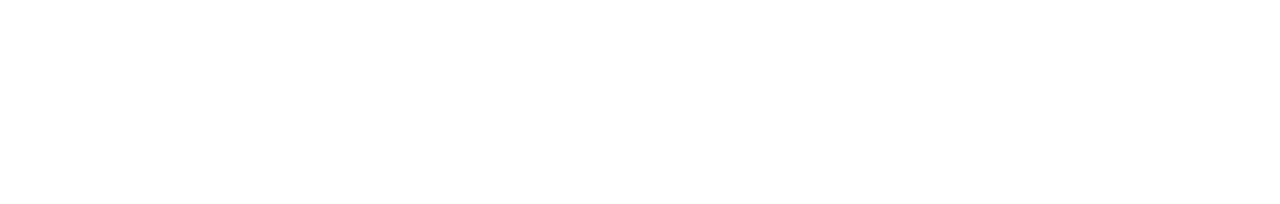
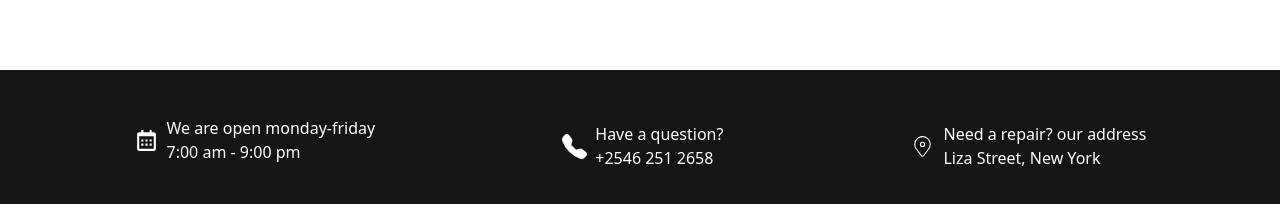
Before and after one commit to MuhammadSaikat25/car-doctor-client, a React (Vite) app: page / in a window 1280 px wide. Shown: the part 2408-2612 px from the top of the page. Before the commit the page ends 2331 px from the top, so only its background shows below. Built offline with nearby package versions, Linux system fonts and the light colour scheme.

Commit message:
added Home contact section

```diff
--- a/src/Pages/HomePage/Home/Home.jsx
+++ b/src/Pages/HomePage/Home/Home.jsx
@@ -3,6 +3,7 @@
 import img3 from '../../../assets/images/homeCarousel/3.jpg'
 import img4 from '../../../assets/images/homeCarousel/4.jpg'
 import HomeAboutUs from './HomeAboutUs/HomeAboutUs';
+import HomeContact from './HomeContact/HomeContact';
 import Services from './Services/Services';
 const Home = () => {
     return (
@@ -51,6 +52,8 @@
             <HomeAboutUs></HomeAboutUs>
             {/* ============ Services Section========== */}
             <Services></Services>
+            {/* ============= ContactInfo section============ */}
+            <HomeContact></HomeContact>
         </>
     );
 };
--- /dev/null
+++ b/src/Pages/HomePage/Home/HomeContact/HomeContact.jsx
@@ -0,0 +1,37 @@
+import { BiCalendar } from 'react-icons/bi';
+import { BsFillTelephoneFill } from 'react-icons/bs';
+import { CiLocationOn } from 'react-icons/ci';
+
+
+
+const HomeContact = () => {
+    return (
+        <div className='space-y-3 mt-16 lg:flex justify-around lg:mt-[147px] text-white bg-[#151515] p-10'>
+            <div className="flex items-center gap-2">
+                <BiCalendar size={25}></BiCalendar>
+                <div className="">
+                    <h1>We are open monday-friday</h1>
+                    <p>7:00 am - 9:00 pm</p>
+                </div>
+            </div>
+            {/* ================ */}
+            <div className="flex items-center gap-2">
+                <BsFillTelephoneFill size={25}></BsFillTelephoneFill>
+                <div className="">
+                    <h1>Have a question?</h1>
+                    <p>+2546 251 2658</p>
+                </div>
+            </div>
+            {/* ================= */}
+            <div className="flex items-center gap-2">
+                <CiLocationOn size={25} color='white'></CiLocationOn>
+                <div className="">
+                    <h1>Need a repair? our address</h1>
+                    <p>Liza Street, New York</p>
+                </div>
+            </div>
+        </div>
+    );
+};
+
+export default HomeContact;
```
